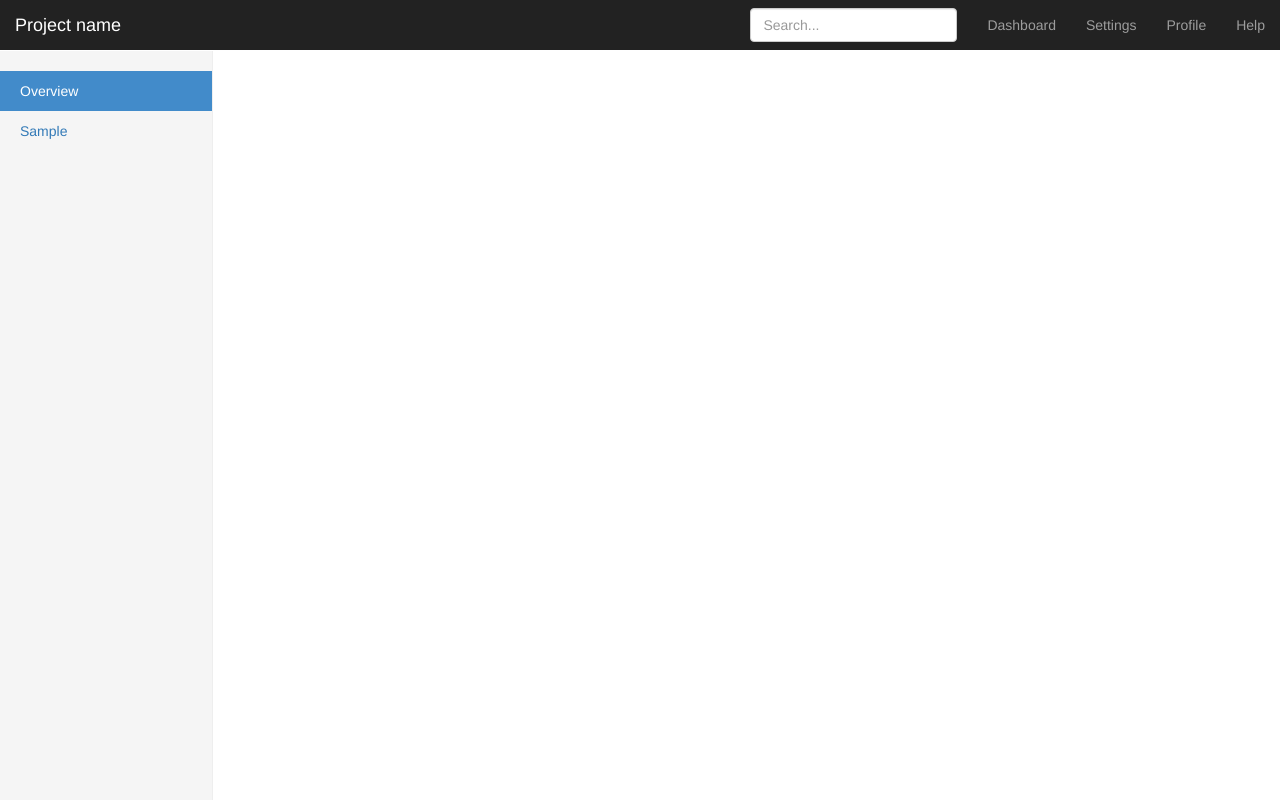
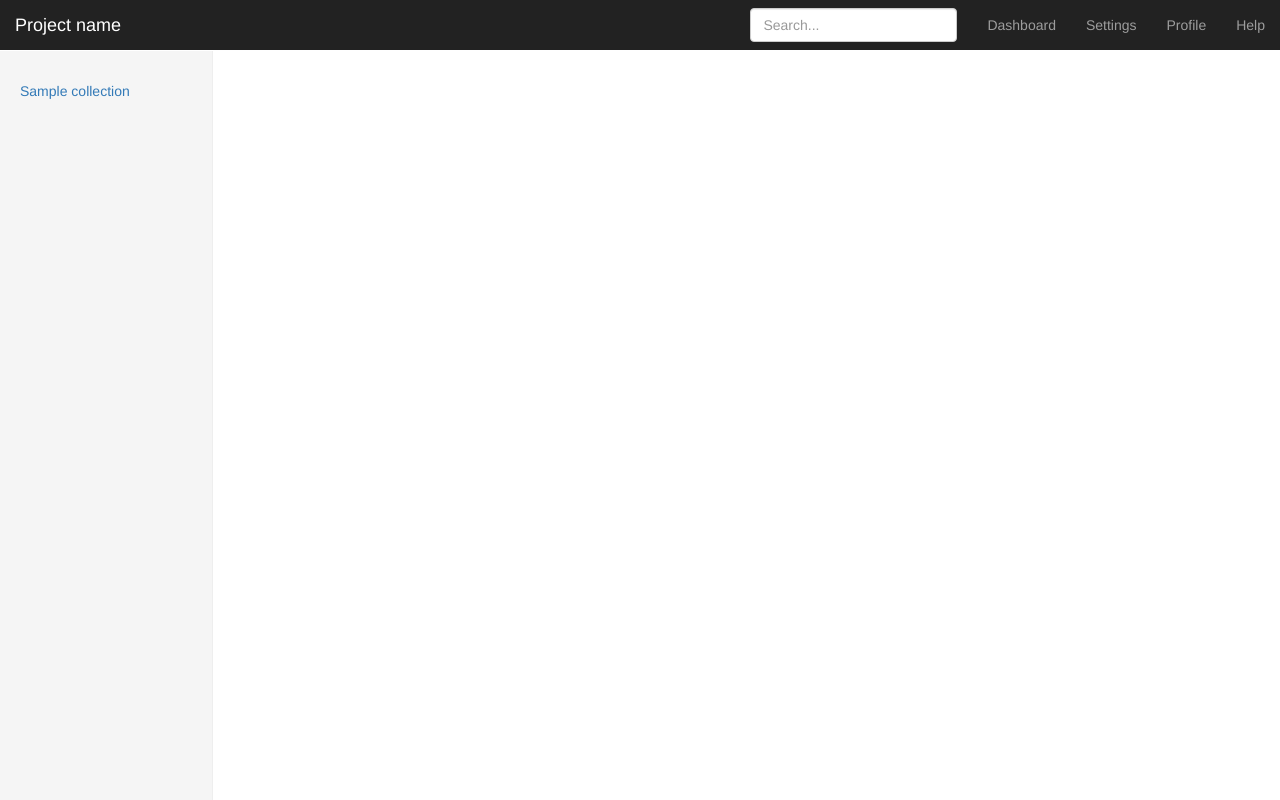
Before and after one commit to ggamoodi/dbviewer, a Flask app: template dbviewer/templates/index.html in a window 1280 px wide. Run offline with Flask 2, Linux system fonts and the light colour scheme; the template is opened without the code that fills it: most values are stand-ins (such as "Sample title", 1, 10 or a date in 2020); some libraries are stand-ins or nearby versions.

Commit message:
route database, show collection list

```diff
--- a/dbviewer/templates/index.html
+++ b/dbviewer/templates/index.html
@@ -47,9 +47,8 @@
         <div class="row">
             <div class="col-sm-3 col-md-2 sidebar">
                 <ul class="nav nav-sidebar">
-                    <li class="active"><a href="#">Overview <span class="sr-only">(current)</span></a></li>
-                    {% for db in dbs %}
-                        <li><a href="#">{{ db }}</a></li>
+                    {% for collection in collections %}
+                        <li><a href="#">{{ collection }}</a></li>
                     {% endfor %}
                 </ul>
             </div>
```
Also changed, not shown: dbviewer/views.py (+6 -4 lines).
